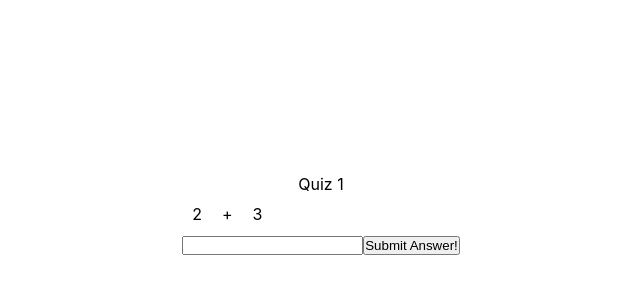
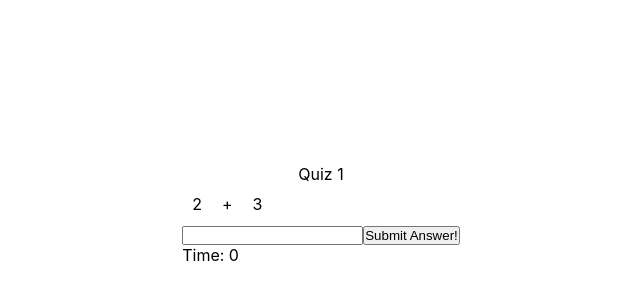
Before and after one commit to Bhaikko/quiz-app, a React (Create React App) app: page / in a window 1280 px wide. Shown: the part 186-486 px from the top of the page, without its empty margins (319-959 px from the left). Built offline with nearby package versions, Linux system fonts and the light colour scheme; the HTML template or start-up script is replaced by a standard one.

Commit message:
Timer added

```diff
--- a/src/components/QuizScoreCard/QuizScoreCard.js
+++ b/src/components/QuizScoreCard/QuizScoreCard.js
@@ -8,16 +8,20 @@ const QuizScoreCard = props => {
     } = props;
 
     let scoreCardRows = answerDetails.map(answerDetail => {
+        let rowBackgroundColor = "lightgreen";
+        if (
+            answerDetail.submittedAnswer === "Unanswered" ||
+            answerDetail.actualAnswer !== answerDetail.submittedAnswer
+        ) {
+            rowBackgroundColor = "indianred";
+        }
+
         return (
             <tr
                 className={classes.ScoreCardRow}
                 key={answerDetail.index}
                 style={{
-                    backgroundColor: (
-                        answerDetail.actualAnswer === answerDetail.submittedAnswer ?
-                        "lightgreen" :
-                        "indianred"
-                    )
+                    backgroundColor: rowBackgroundColor
                 }}
             >
                 <td >{answerDetail.index + 1}</td>
--- a/src/containers/Quiz/Quiz.js
+++ b/src/containers/Quiz/Quiz.js
@@ -61,6 +61,10 @@ class Quiz extends Component {
         // console.log("Quiz Finished.");
     }
 
+    onTimeUpHandler = () => {
+        // Quiz Question should have a timer
+    }
+
     render() {
         return (
             <div className={classes.Quiz}>
--- a/src/containers/QuizQuestion/QuizQuestion.js
+++ b/src/containers/QuizQuestion/QuizQuestion.js
@@ -1,12 +1,17 @@
 import React, { Component } from 'react';
 import classes from './QuizQuestion.module.css'
+
+import Timer from '../Timer/Timer';
 
 class QuizQuestion extends Component {
     constructor(props) {
         super(props);
 
+        this.timeAllowedPerQuestion = 5;
+
         this.state = {
-            answerInput: ""
+            answerInput: "",
+            resetTimer: true
         }
     }
 
@@ -43,7 +48,28 @@ class QuizQuestion extends Component {
 
         // console.log(this.state.answerInput);
         this.setState({
-            answerInput: ""
+            answerInput: "",
+            resetTimer: true
+        });
+    }
+
+    onTimeUpHandler = () => {
+        const actualAnswer = this.calculateAnswer();
+
+        this.props.onAnswerSubmit({
+            actualAnswer,
+            submittedAnswer: "Unanswered"
+        });
+
+        this.setState({
+            answerInput: "",
+            resetTimer: true
+        });
+    }
+
+    timerUpdated = () => {
+        this.setState({
+            resetTimer: false
         });
     }
 
@@ -68,6 +94,13 @@ class QuizQuestion extends Component {
                 >
                     Submit Answer!
                 </button>
+
+                <Timer
+                    timerValue={this.timeAllowedPerQuestion}
+                    resetTimer={this.state.resetTimer}
+                    onTimeUp={this.onTimeUpHandler}
+                    timerUpdated={this.timerUpdated}
+                />
             </div>
         );
     }
--- /dev/null
+++ b/src/containers/Timer/Timer.js
@@ -0,0 +1,63 @@
+import React, { Component } from 'react';
+import classes from './Timer.module.css';
+
+class Timer extends Component {
+    constructor(props) {
+        super(props);
+
+        this.state = {
+            timer: this.props.timerValue,
+        }
+
+        this.timerIntervalRef = null;
+    }
+
+    componentDidMount() {
+        this.resetTimer();
+        this.props.timerUpdated();
+    }
+
+    componentDidUpdate(prevProps) {
+        if (prevProps.resetTimer === true) {
+            // this.resetTimer();
+            this.props.timerUpdated();
+            this.setState({
+                timer: this.props.timerValue
+            });
+        }
+    }
+
+    componentWillUnmount() {
+        clearInterval(this.timerIntervalRef);
+    }
+
+    resetTimer = () => {
+        clearInterval(this.timerIntervalRef);
+
+        this.timerIntervalRef = setInterval(() => {
+            const currentValue = this.state.timer - 1;
+            if (currentValue === -1) {
+                this.props.onTimeUp();
+
+                this.setState({
+                    timer: this.props.timerValue
+                });
+
+            } else {
+                this.setState({
+                    timer: currentValue
+                })
+            }
+        }, 1000);
+    }
+
+    render() {
+        return (
+            <div className={classes.Timer}>
+                Time: {this.state.timer}
+            </div>
+        )
+    }
+};
+
+export default Timer;
```
Also changed, not shown: src/containers/Timer/Timer.module.css (added).
